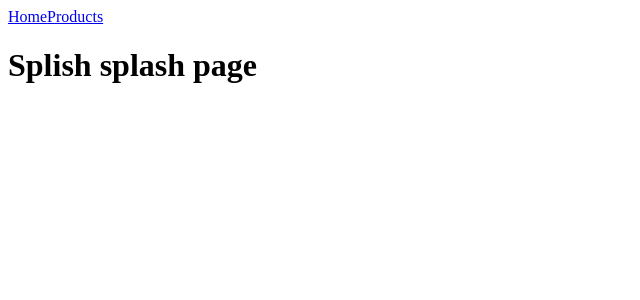
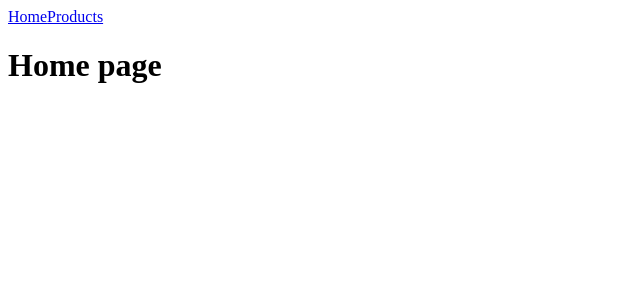
Before and after one commit to StephenLingham/react-playground, a React (Create React App) app: page / in a window 1280 px wide. Shown: the top 300 px of the page, without its empty margins (0-640 px from the left). Built offline with nearby package versions, Linux system fonts and the light colour scheme.

Commit message:
Updated text in readme and home page

```diff
--- a/src/components/HomePage.tsx
+++ b/src/components/HomePage.tsx
@@ -3,5 +3,5 @@ import { NavBar } from "./NavBar"
 export const HomePage = () =>
   <>
     <NavBar />
-    <h1>Splish splash page</h1>
+    <h1>Home page</h1>
   </>
```
Also changed, not shown: 1 other file (tests, documents, lock files or other folders).
